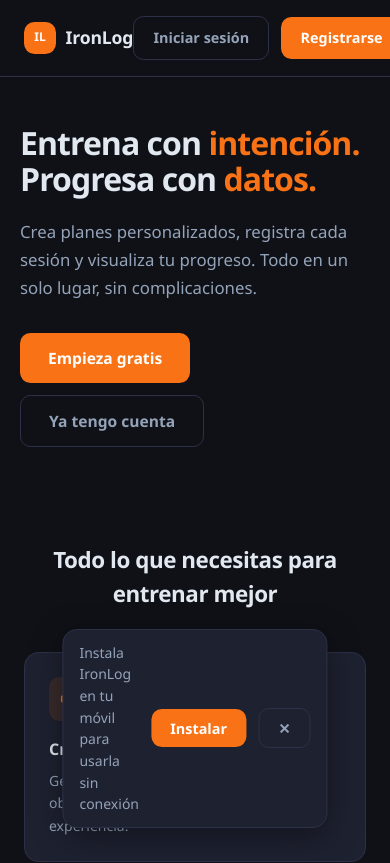
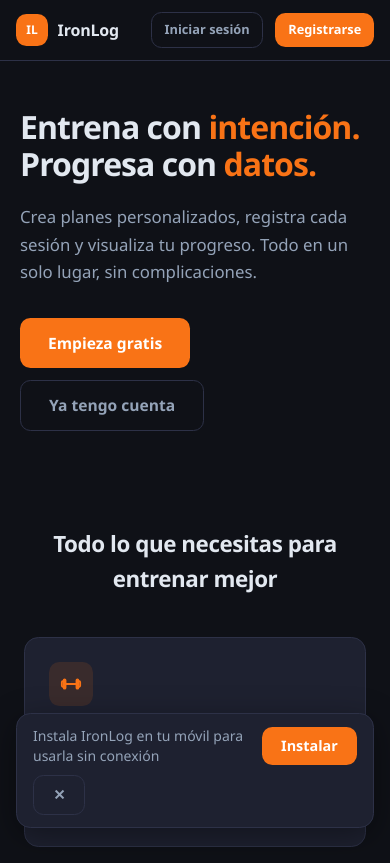
Before and after one commit to platanito34/Plan-entrenamiento, a plain HTML site: page index.html in a window 390 px wide. Shown: the top 863 px of the page. Drawn offline with Linux system fonts and the light colour scheme.

Commit message:
actu backend

```diff
--- a/css/styles.css
+++ b/css/styles.css
@@ -3751,6 +3751,18 @@ select.ex-form-input { appearance: none; cursor: pointer; }
   display: flex;
   align-items: center;
   gap: 0.75rem;
+  flex-shrink: 0;
+}
+
+@media (max-width: 379px) {
+  .landing-nav .btn-ghost { display: none; }
+}
+
+@media (max-width: 480px) {
+  .landing-header { padding: 0.75rem 1rem; gap: 0.5rem; }
+  .landing-logo span:last-child { font-size: 1rem; }
+  .landing-nav .btn-primary,
+  .landing-nav .btn-ghost { padding: 0.45rem 0.8rem; font-size: 0.8rem; }
 }
 
 /* Hero */
@@ -3933,17 +3945,26 @@ select.ex-form-input { appearance: none; cursor: pointer; }
   padding: 0.75rem 1rem;
   display: flex;
   align-items: center;
-  gap: 0.75rem;
+  flex-wrap: wrap;
+  gap: 0.6rem 0.75rem;
   box-shadow: 0 8px 32px rgba(0,0,0,0.4);
   z-index: 200;
-  max-width: calc(100vw - 2rem);
+  width: calc(100vw - 2rem);
+  max-width: 480px;
   font-size: 0.875rem;
   color: var(--text-muted);
+}
+
+.pwa-banner > span {
+  flex: 1 1 180px;
+  min-width: 0;
+  line-height: 1.4;
 }
 
 .pwa-dismiss {
   padding: 0.2rem 0.5rem;
   font-size: 0.75rem;
+  flex-shrink: 0;
 }
 
 /* Footer */
```
